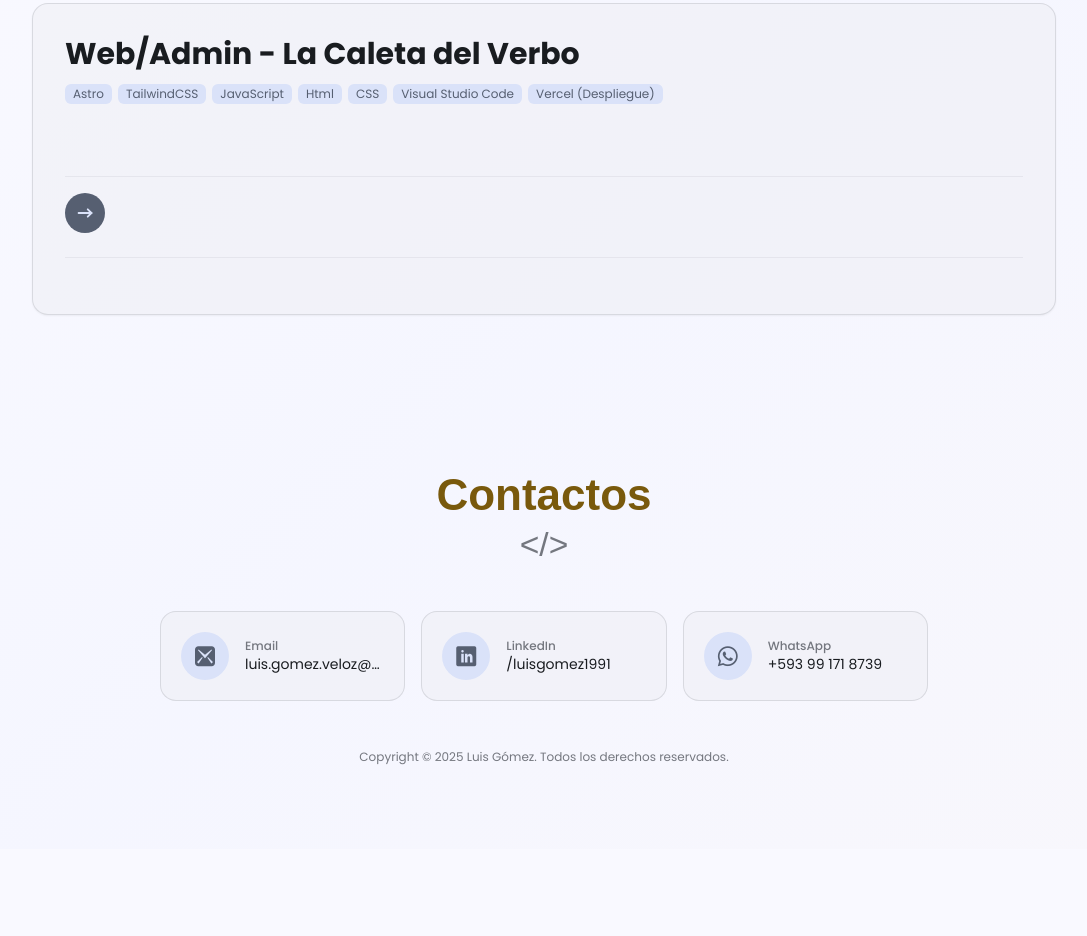
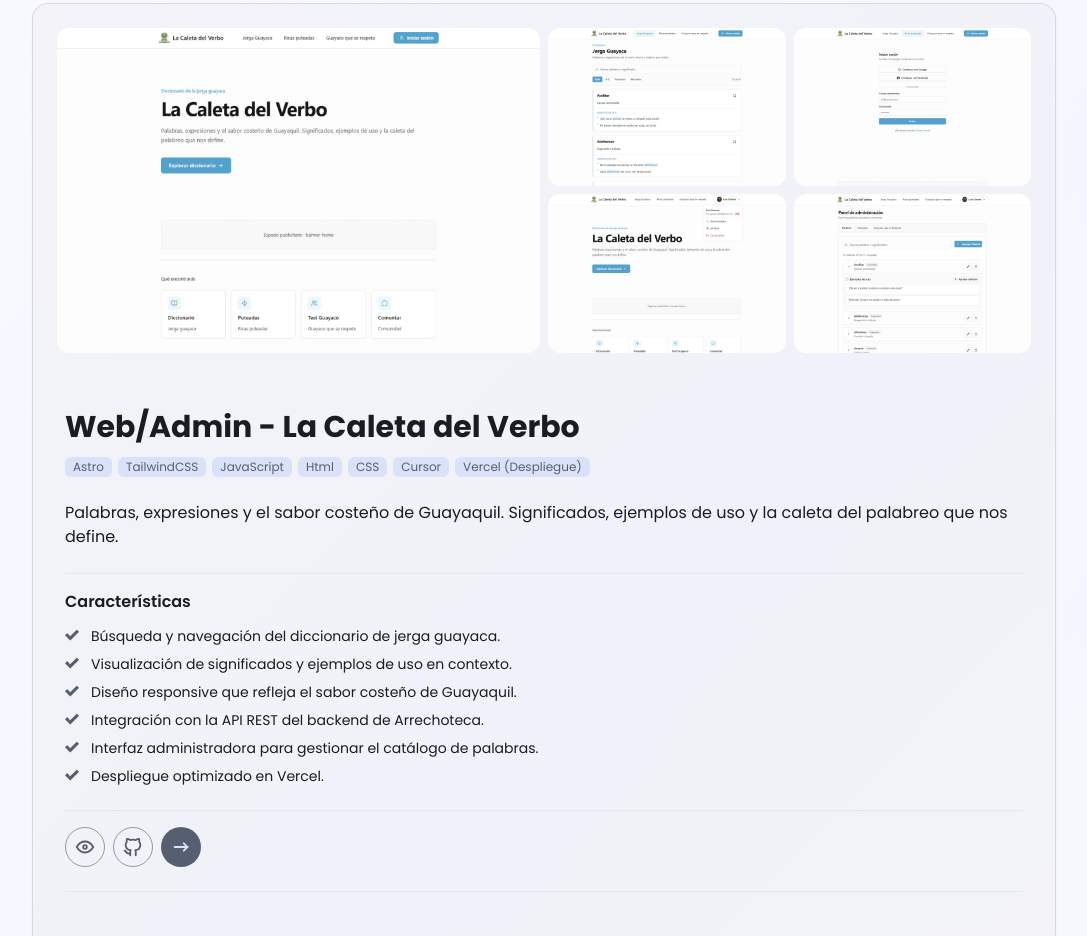
Before and after one commit to luis-gomez-91/portfolio, an Astro site: page /arrechoteca-web in a window 1280 px wide. Shown: the part 153-1089 px from the top of the page, without its empty margins (96-1183 px from the left). Before the commit the page ends 1002 px from the top, so only its background shows below. Built offline with nearby package versions, Linux system fonts and the light colour scheme; Astro itself is replaced by a stand-in of ours; a web font is replaced by a local one; what tailwindcss-animated would draw is missing.

Commit message:
Update Arrechoteca web project details: enhanced description, added technologies, updated image list, and included links for preview and GitHub repository. Expanded features to highlight key functionalities.

```diff
--- a/src/content/projects/arrechoteca-web.md
+++ b/src/content/projects/arrechoteca-web.md
@@ -1,17 +1,26 @@
 ---
 title: "Web/Admin - La Caleta del Verbo"
 description: "
-
+    Palabras, expresiones y el sabor costeño de Guayaquil. Significados, ejemplos de uso y la caleta del palabreo que nos define.
 "
-technologies: ["Astro", "TailwindCSS", "JavaScript", "Html", "CSS", "Visual Studio Code", "Vercel (Despliegue)"]
+technologies: ["Astro", "TailwindCSS", "JavaScript", "Html", "CSS", "Cursor", "Vercel (Despliegue)"]
 areas: ["frontend"]
 images: [
-
+    "/static/projects/arrechoteca-web/1.webp",
+    "/static/projects/arrechoteca-web/2.webp",
+    "/static/projects/arrechoteca-web/3.webp",
+    "/static/projects/arrechoteca-web/4.webp",
+    "/static/projects/arrechoteca-web/5.webp",
 ]
-previewLink: ""
-githubLink: ""
+previewLink: "https://arrechoteca-web.vercel.app/"
+githubLink: "https://github.com/luis-gomez-91/arrechoteca-web"
 featured: false
 features: [
-
+    "Búsqueda y navegación del diccionario de jerga guayaca.",
+    "Visualización de significados y ejemplos de uso en contexto.",
+    "Diseño responsive que refleja el sabor costeño de Guayaquil.",
+    "Integración con la API REST del backend de Arrechoteca.",
+    "Interfaz administradora para gestionar el catálogo de palabras.",
+    "Despliegue optimizado en Vercel."
 ]
 ---
```
Also changed, not shown: public/static/projects/arrechoteca-web/1.webp (added), public/static/projects/arrechoteca-web/2.webp (added), public/static/projects/arrechoteca-web/3.webp (added), public/static/projects/arrechoteca-web/4.webp (added), public/static/projects/arrechoteca-web/5.webp (added).
